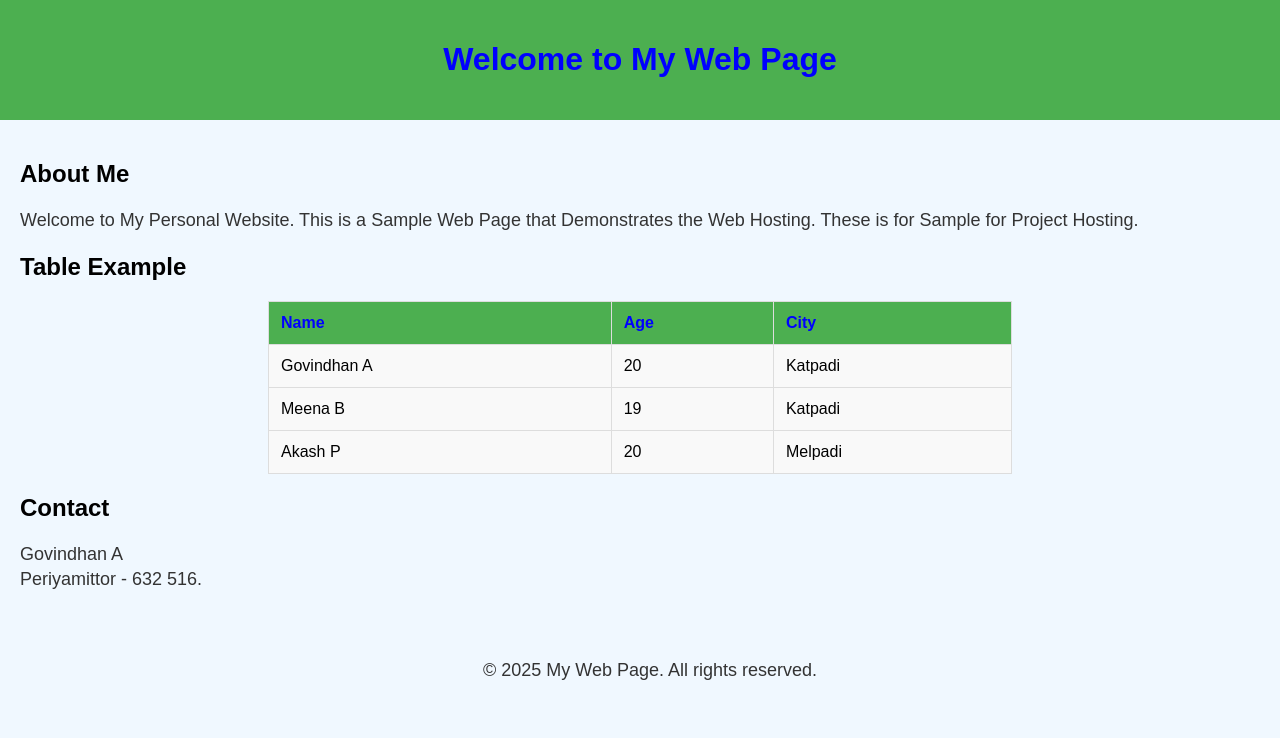
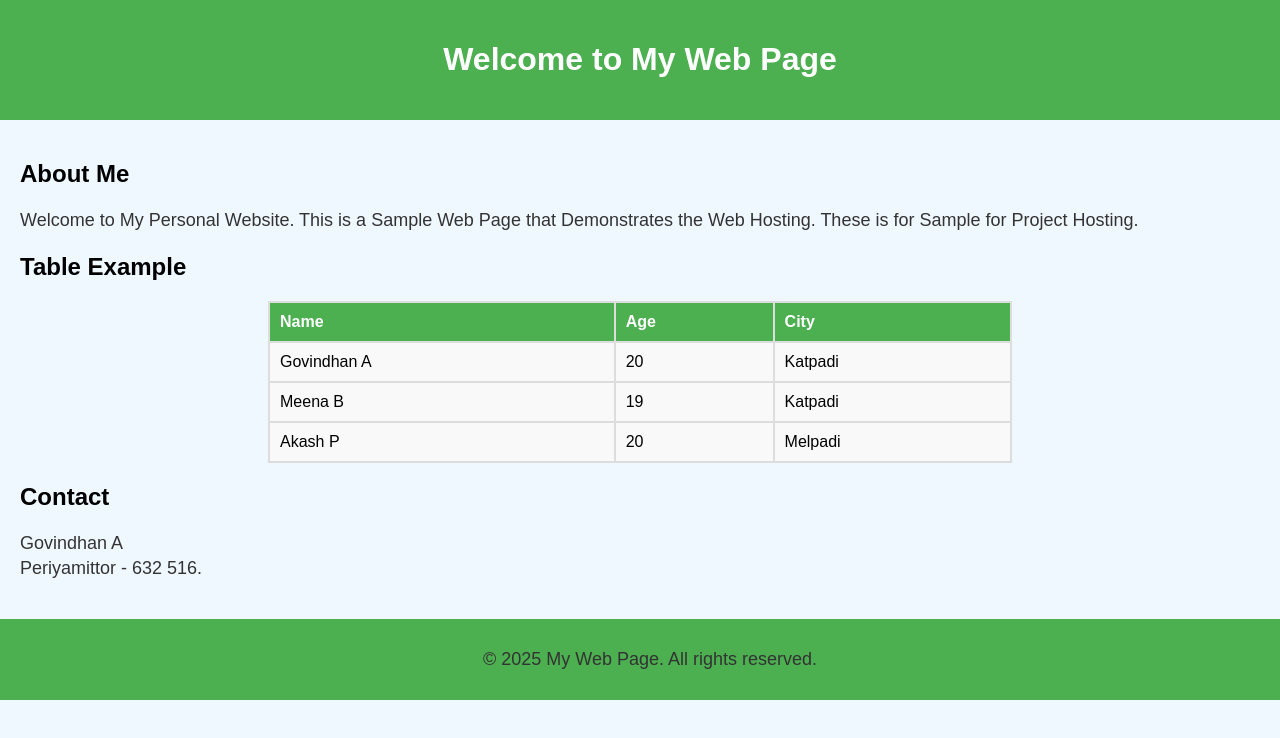
Before and after one commit to Govi-ndhan/Govi_538A5C966EF0924828C402D30B9DC683, a plain HTML site: page index.html in a window 1280 px wide. Drawn offline with Linux system fonts and the light colour scheme.

Commit message:
Update index.html

```diff
--- a/index.html
+++ b/index.html
@@ -15,7 +15,7 @@
  /* Header Section Styling */
  header {
  background-color: #4CAF50;
- color: blue;
+ color: white;
  padding: 20px;
  text-align: center;
  }
@@ -36,15 +36,15 @@
  border-collapse: collapse;
  }
  table, th, td {
- border: 1px solid #ddd;
+ border: 2px solid #ddd;
  }
  th, td {
- padding: 12px;
+ padding: 10px;
  text-align: left;
  }
  th {
  background-color: #4CAF50;
- color: blue;
+ color: white;
  }
  td {
  background-color: #f9f9f9;
@@ -52,7 +52,7 @@
  /* Button Styling */
  button {
  background-color: #4CAF50;
- color: blue;
+ color: white;
  border: none;
  padding: 10px 20px;
  text-align: center;
@@ -65,8 +65,8 @@
  }
  /* Footer Styling */
  footer {
- background-color: #red;
- color: blue;
+ background-color: #4CAF50;
+ color: white;
  text-align: center;
  padding: 10px;
  width: 100%;
```
